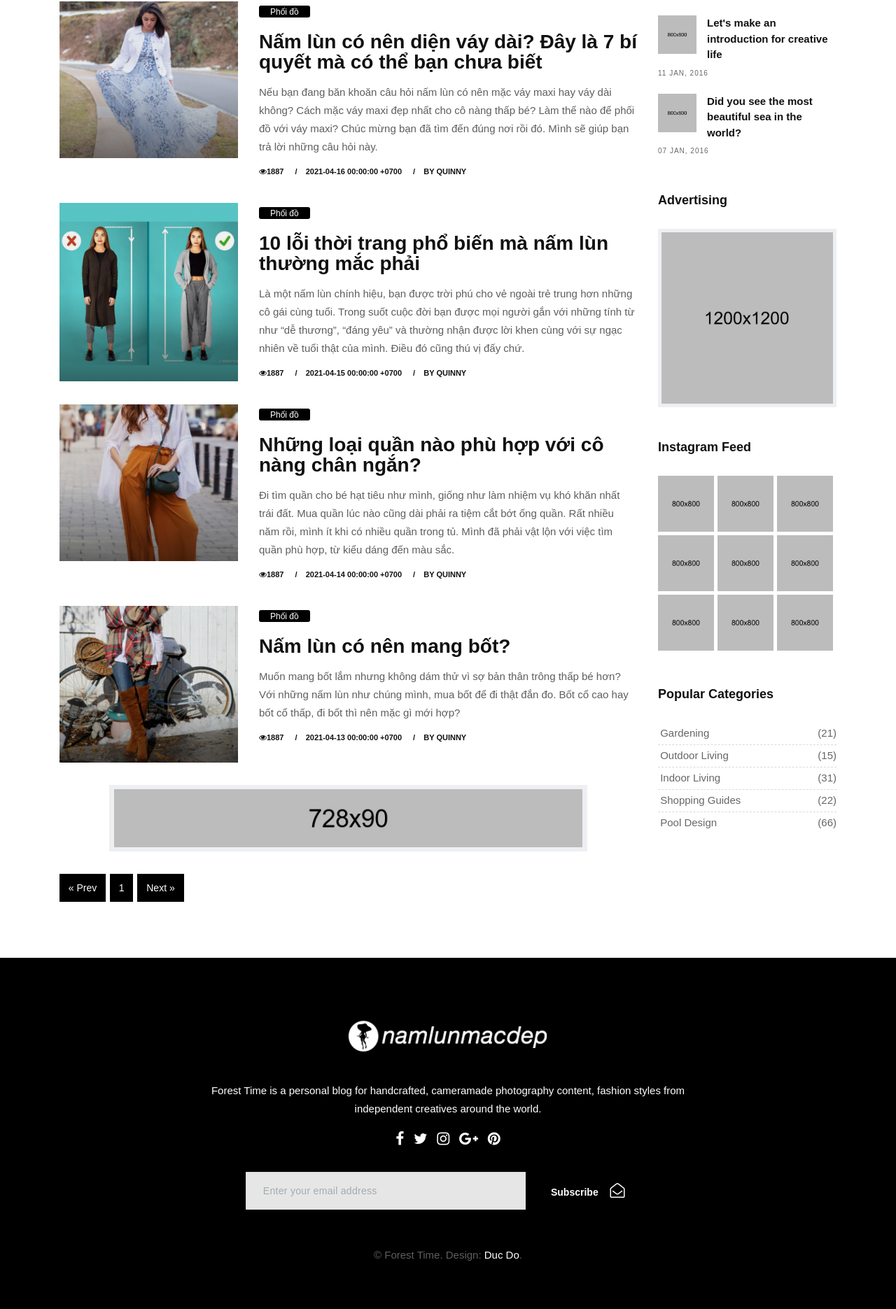
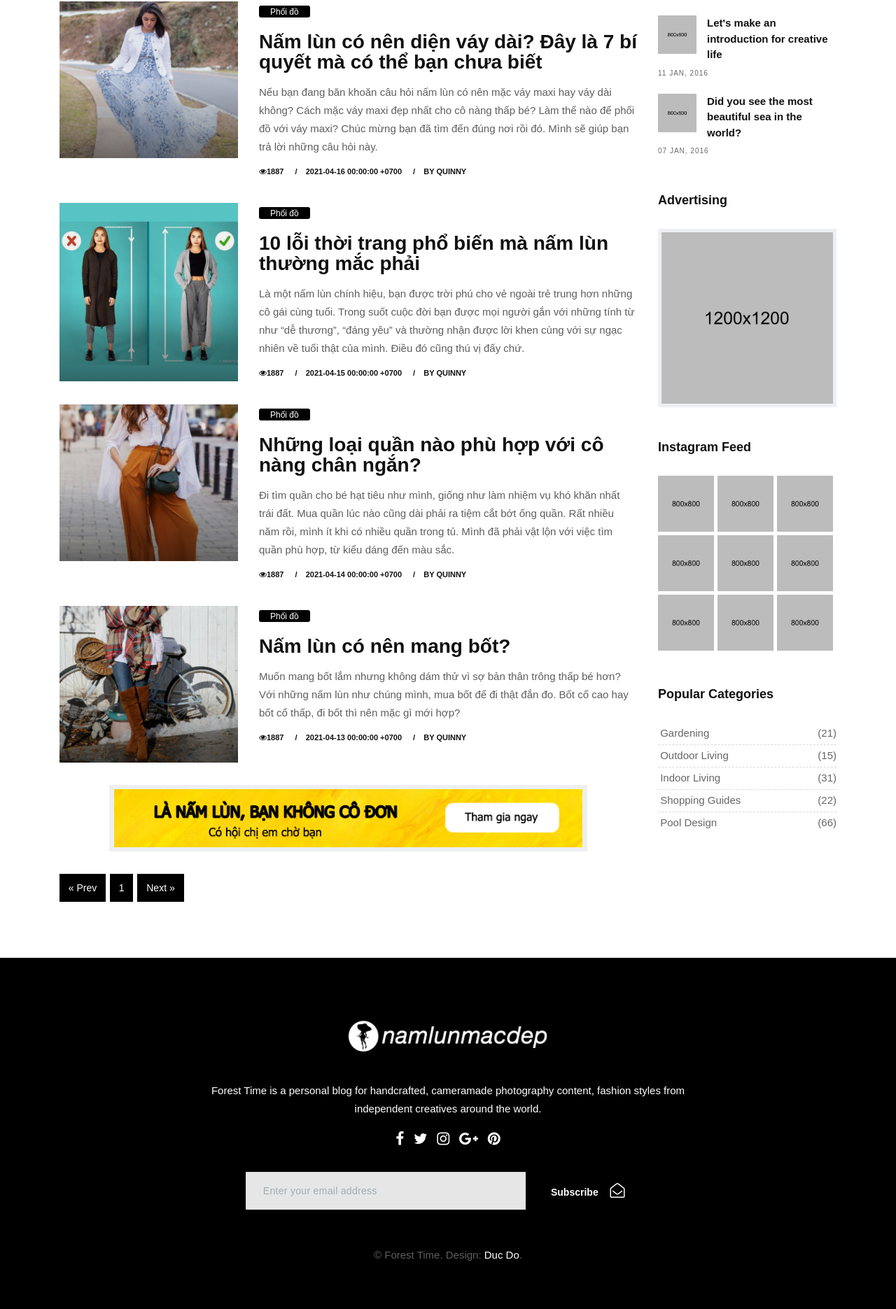
Before and after one commit to quinnybelle/quinnybelle.github.io, a Jekyll site: the page built from index.html, in a window 1280 px wide. Shown: the part 1031-2902 px from the top of the page at 70% size. Built offline with Jekyll 4.4.1, drawn with Linux system fonts in a browser that asks for light colours; some web fonts are replaced; the list of posts is cut into pages by our own code.

Commit message:
Update index.html

```diff
--- a/index.html
+++ b/index.html
@@ -92,7 +92,7 @@
 							<div class="col-lg-10 offset-lg-1">
 								<div class="banner-spot clearfix">
 									<div class="banner-img">
-										<img src="{{ site.baseurl }}/assets/images/banner_05.jpg" alt="" class="img-fluid">
+										<img src="{{ site.baseurl }}/assets/images/ads_2.png" alt="" class="img-fluid">
 									</div><!-- end banner-img -->
 								</div><!-- end banner -->
 							</div><!-- end col -->
```
